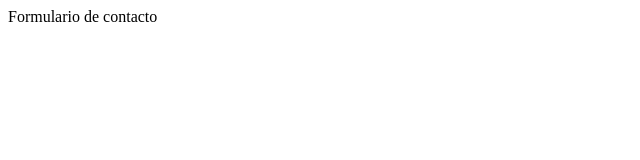
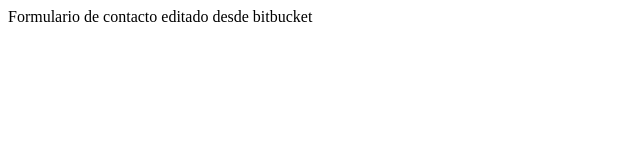
Before and after one commit to inigo-leon/aa_curso_git, a plain HTML site: page contacto.html in a window 1280 px wide. Shown: the whole page, without its empty margins (0-640 px from the left). Drawn offline with Linux system fonts and the light colour scheme.

Commit message:
contacto.html edited online with Bitbucket

```diff
--- a/contacto.html
+++ b/contacto.html
@@ -3,6 +3,6 @@
   <title>Contacto</title>
 </head>
 <body>
-  Formulario de contacto
+  Formulario de contacto editado desde bitbucket
 </body>
 </html>
```
